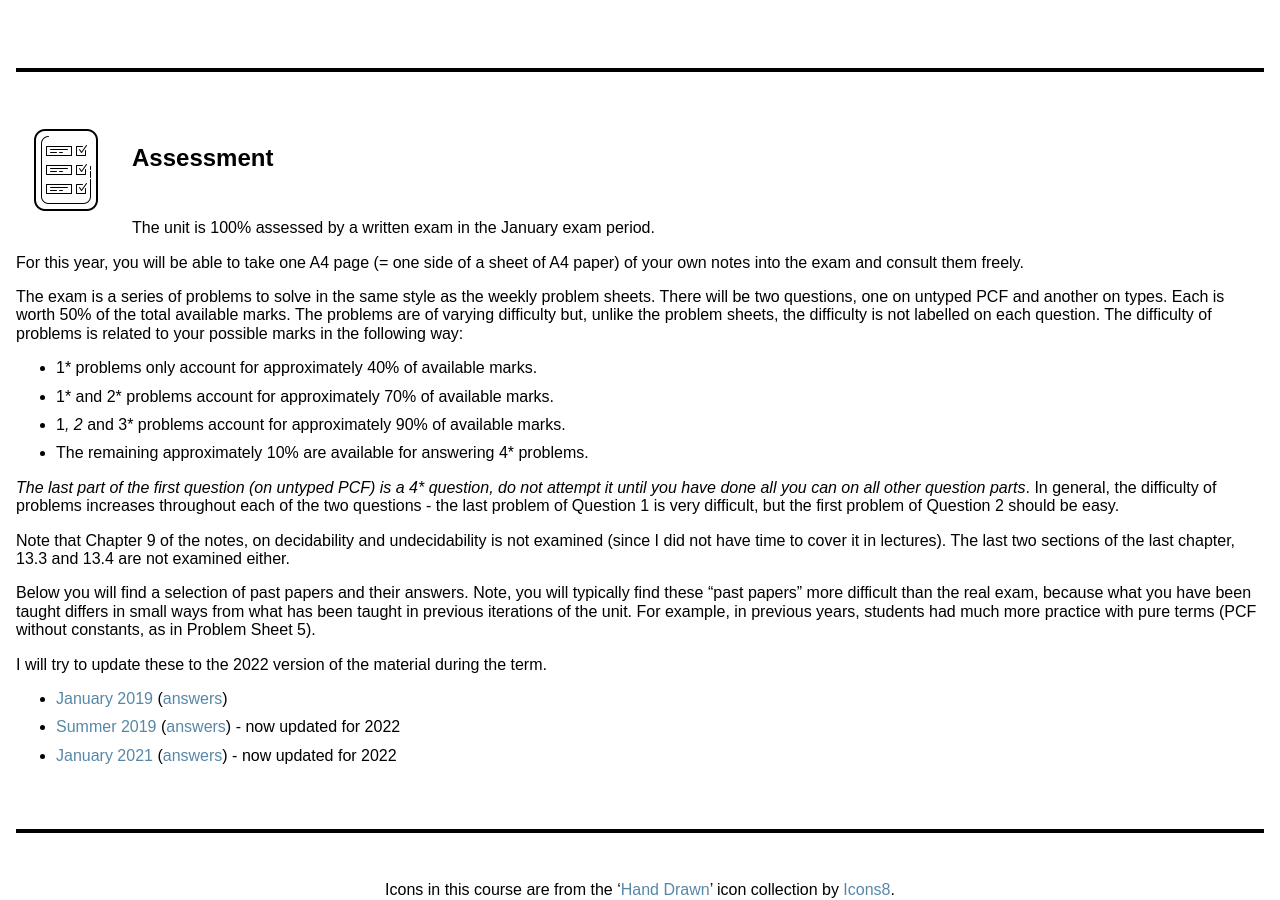
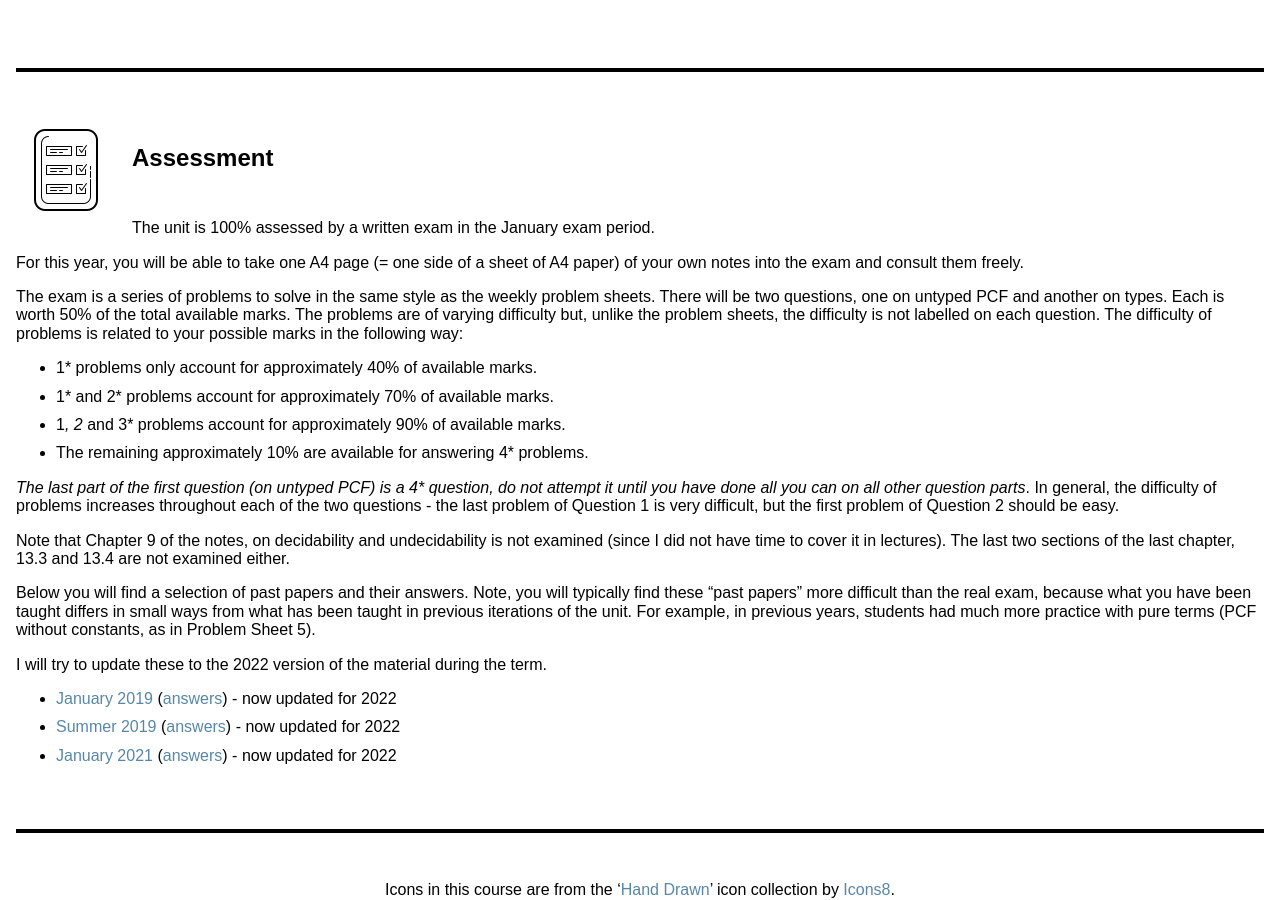
Before and after one commit to uob-coms30040/uob-coms30040.github.io, a Jekyll site: the page built from welcome.md, in a window 1280 px wide and 900 px high, scrolled down 3334 px. Built offline with Jekyll 4.4.1, drawn with Linux system fonts in a browser that asks for light colours; nearby versions of some CDN libraries.

Commit message:
update jan 19 paper

```diff
--- a/welcome.md
+++ b/welcome.md
@@ -196,7 +196,7 @@ Below you will find a selection of past papers and their answers.  Note, you wil
 I will try to update these to the 2022 version of the material during the term.
 
 <ul>
-    <li><a href="papers/2019-January.pdf" target="_blank">January 2019</a> (<a href="papers/2019-January-answers.pdf"  target="_blank">answers</a>)</li>
+    <li><a href="papers/jan-2019.pdf" target="_blank">January 2019</a> (<a href="papers/jan-2019-answers.pdf"  target="_blank">answers</a>) - now updated for 2022</li>
     <li><a href="papers/2019-Summer.pdf" target="_blank">Summer 2019</a> (<a href="papers/2019-Summer-answers.pdf"  target="_blank">answers</a>) - now updated for 2022</li>
     <li><a href="papers/jan-2021.pdf" target="_blank">January 2021</a> (<a href="papers/jan-2021-answers.pdf"  target="_blank">answers</a>) - now updated for 2022</li>
 </ul>
```
Also changed, not shown: 4 other files.
